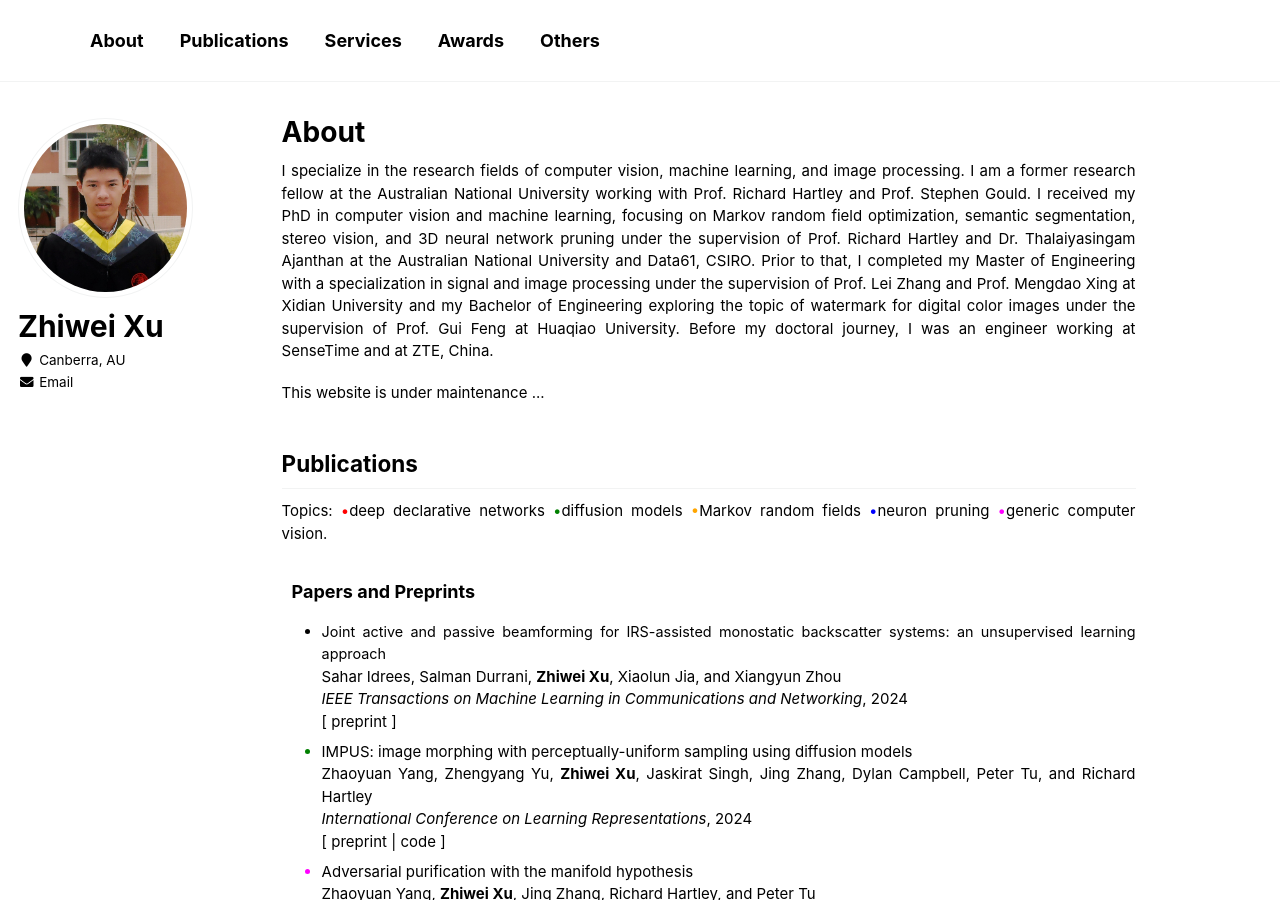
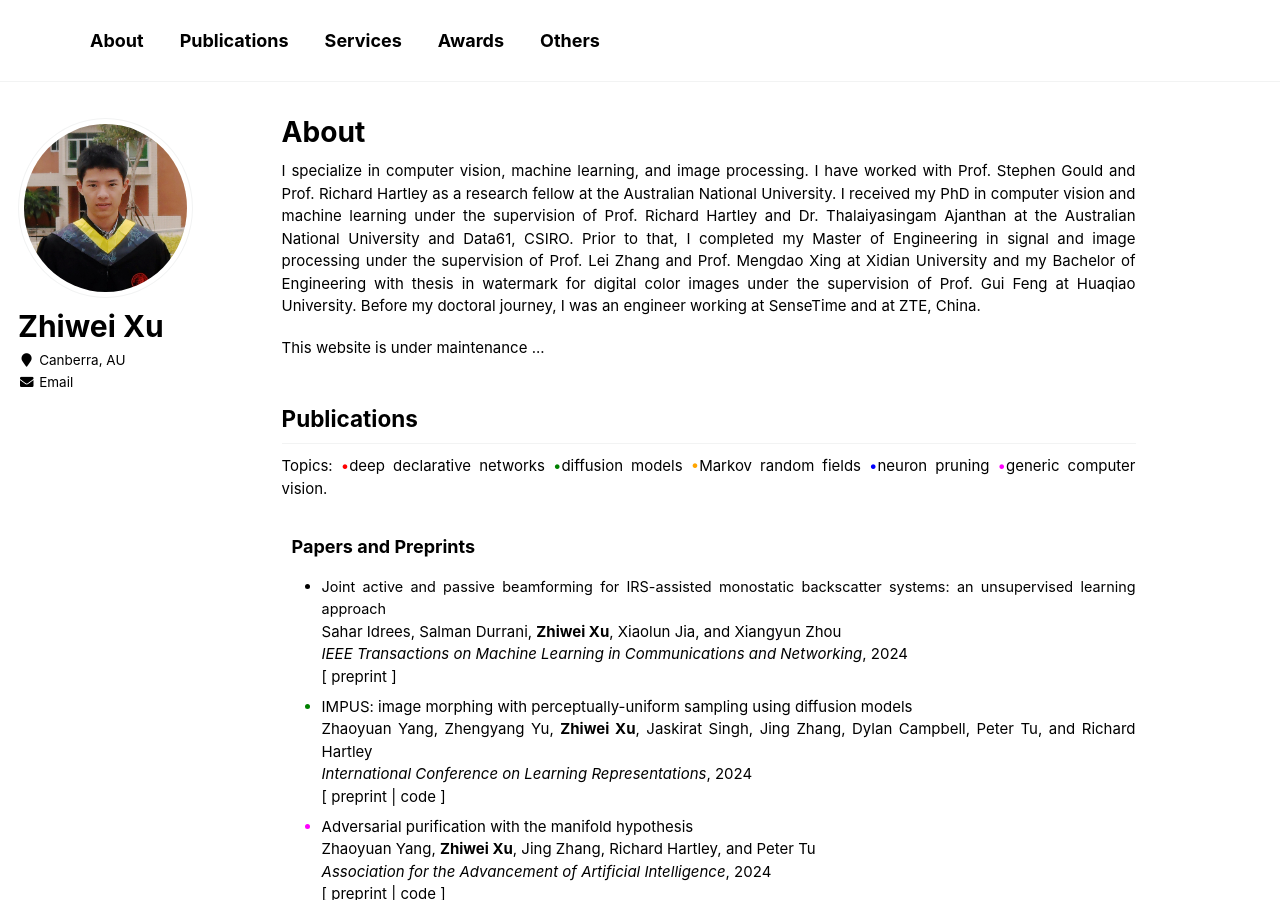
Before and after one commit to zwxu064/zwxu064.github.io, a Jekyll site: the page built from _pages/about.html, in a window 1280 px wide and 900 px high. Built offline with Jekyll 4.4.1, drawn with Linux system fonts in a browser that asks for light colours.

Commit message:
Update about.html

```diff
--- a/_pages/about.html
+++ b/_pages/about.html
@@ -8,12 +8,11 @@
   - /about.md
 ---
 
-<p> I specialize in the research fields of computer vision, machine learning, and image processing.
-  I am a former research fellow at the Australian National University working with Prof. Richard Hartley and Prof. Stephen Gould.
-  I received my PhD in computer vision and machine learning, focusing on Markov random field optimization, semantic segmentation, stereo vision, and 3D neural network pruning
-  under the supervision of Prof. Richard Hartley and Dr. Thalaiyasingam Ajanthan at the Australian National University and Data61, CSIRO.
-  Prior to that, I completed my Master of Engineering with a specialization in signal and image processing under the supervision of Prof. Lei Zhang and Prof. Mengdao Xing
-  at Xidian University and my Bachelor of Engineering exploring the topic of watermark for digital color images under the supervision of Prof. Gui Feng at Huaqiao University.
+<p> I specialize in computer vision, machine learning, and image processing.
+  I have worked with Prof. Stephen Gould and Prof. Richard Hartley as a research fellow at the Australian National University.
+  I received my PhD in computer vision and machine learning under the supervision of Prof. Richard Hartley and Dr. Thalaiyasingam Ajanthan at the Australian National University and Data61, CSIRO.
+  Prior to that, I completed my Master of Engineering in signal and image processing under the supervision of Prof. Lei Zhang and Prof. Mengdao Xing at Xidian University
+  and my Bachelor of Engineering with thesis in watermark for digital color images under the supervision of Prof. Gui Feng at Huaqiao University.
   Before my doctoral journey, I was an engineer working at SenseTime and at ZTE, China.
 </p>
 <p>
```
